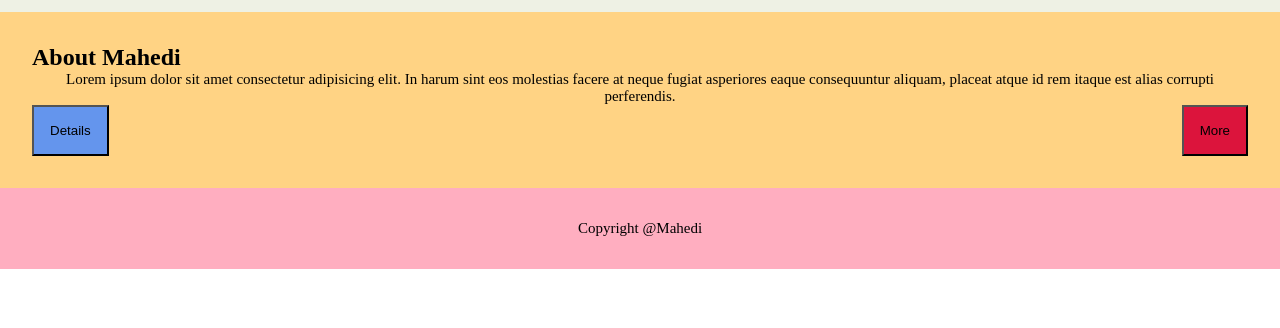
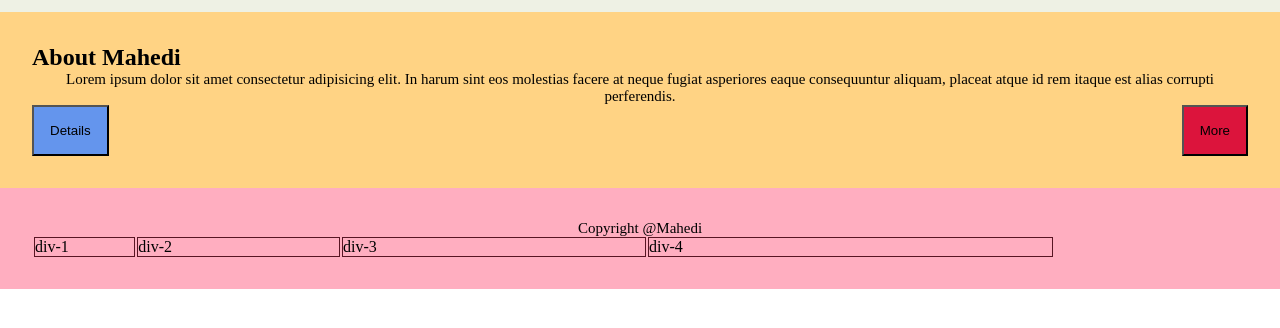
Before and after one commit to AnwarHossainSR/Sass-Learning, a plain HTML site: page practice-1/index.html in a window 1280 px wide. Shown: the part 90-418 px from the top of the page. Drawn offline with Linux system fonts and the light colour scheme.

Commit message:
added loop

```diff
--- a/practice-1/index.html
+++ b/practice-1/index.html
@@ -34,6 +34,12 @@
     </main>
     <footer>
       <p>Copyright @Mahedi</p>
+      <div class="row">
+        <div class="col-1">div-1</div>
+        <div class="col-2">div-2</div>
+        <div class="col-3">div-3</div>
+        <div class="col-4">div-4</div>
+      </div>
     </footer>
   </body>
 </html>
--- a/practice-1/style.scss
+++ b/practice-1/style.scss
@@ -84,4 +84,24 @@ footer {
     p {
         @include para-style(15px, center)
     }
+
+    [class*='col-'] {
+        float: left;
     }
+
+    @for $i from 1 through 12 {
+        .col-#{$i} {
+            width: 100% / 12 * $i;
+            margin-left: 2px;
+            border: 1px solid #581523;
+        }
+    }
+
+    .row::after {
+        clear: both;
+        content: '';
+        display: table;
+    }
+
+
+}
```
Also changed, not shown: practice-1/style.css, 1 other file. Lines whose indentation alone changed are shown as unchanged.
